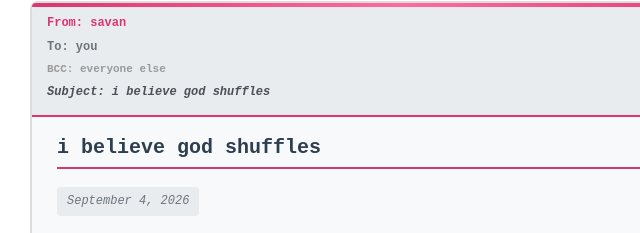
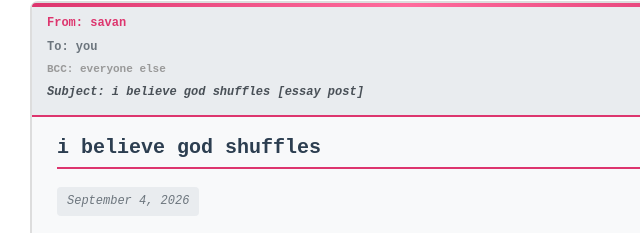
Before and after one commit to SevenYoshis/sevenyoshis.github.io, a plain HTML site: page blog.html in a window 1280 px wide. Shown: the part 462-695 px from the top of the page, 235-875 px from the left. Drawn offline with Linux system fonts and the light colour scheme; a script that the page names is missing; files whose address does not match are found by name.

Commit message:
Label Substack post subject with [essay post]

```diff
--- a/blog.html
+++ b/blog.html
@@ -100,7 +100,7 @@
 								<span class="from">From: savan</span>
 								<span class="to">To: you</span>
 								<span class="bcc">BCC: everyone else</span>
-								<span class="subject">Subject: i believe god shuffles</span>
+								<span class="subject">Subject: i believe god shuffles [essay post]</span>
 							</div>
 							<h3>i believe god shuffles</h3>
 							<p class="date">September 4, 2026</p>
```
